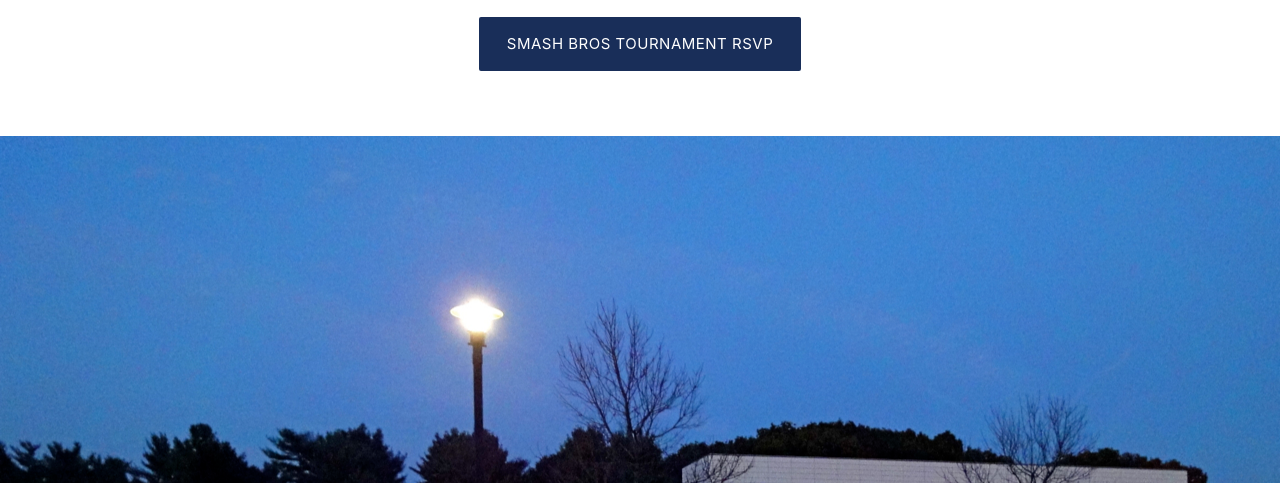
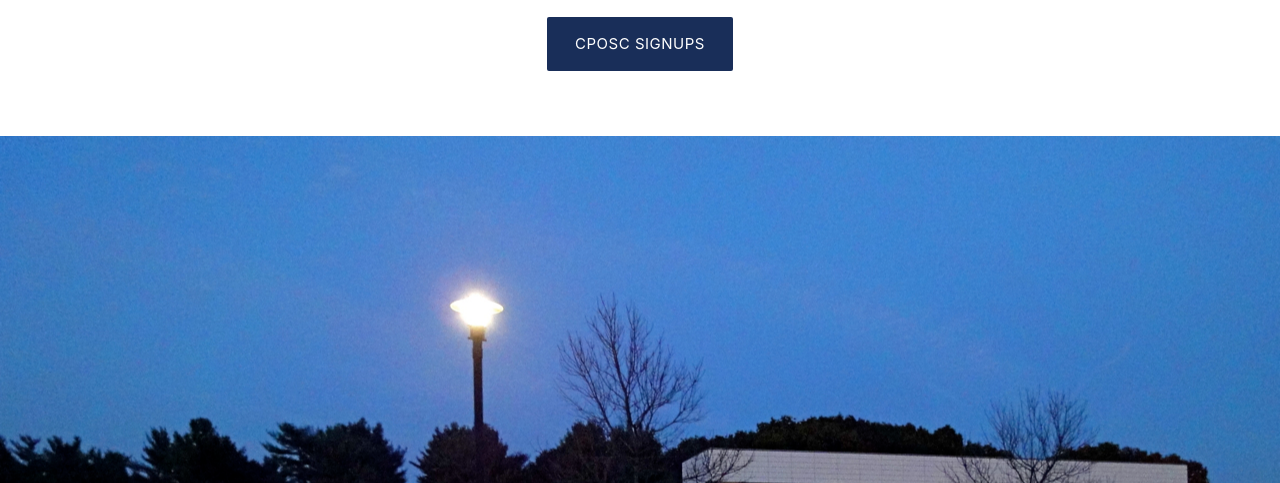
Before and after one commit to berks-tech-club/website, a plain HTML site: page index.html in a window 1280 px wide. Shown: the part 317-800 px from the top of the page. Drawn offline with nearby package versions, Linux system fonts and the light colour scheme.

Commit message:
updated site info
added cposc button, commented out old event banner

```diff
--- a/index.html
+++ b/index.html
@@ -41,7 +41,7 @@
                <h5 class="header col s12 light pblue-text">The official tech club for Penn State Berks</h5>
             </div>
             <div class="row center">
-               <a href="https://docs.google.com/forms/d/e/1FAIpQLSdff0tireENBaLLsNXmo5jBUIEWvdbh48658WcX3DS8vYvhjQ/viewform" class="btn-large waves-effect wave-light pblue btn" target="_blank">Smash Bros Tournament RSVP</a>
+               <a href="https://docs.google.com/forms/d/e/1FAIpQLSfqNDIacVom4Z39pTL3lPUu8HrWuQAwbN8otVpQtbclpL-sSQ/viewform" class="btn-large waves-effect wave-light pblue btn" target="_blank">CPOSC Signups</a>
              </div>
             <br><br>
          </div>
@@ -140,6 +140,7 @@
             </ul>
             </div>
             <br>
+            <!--
             <div class="col s12 m7">
                <div class="card medium horizontal pwhite">
                   <div class="card-image">
@@ -170,6 +171,7 @@
                   </div>
                </div>
             </div>
+         -->
          </div>
       <!-- Events Mobile -->
       <div class="section mobile">
```
